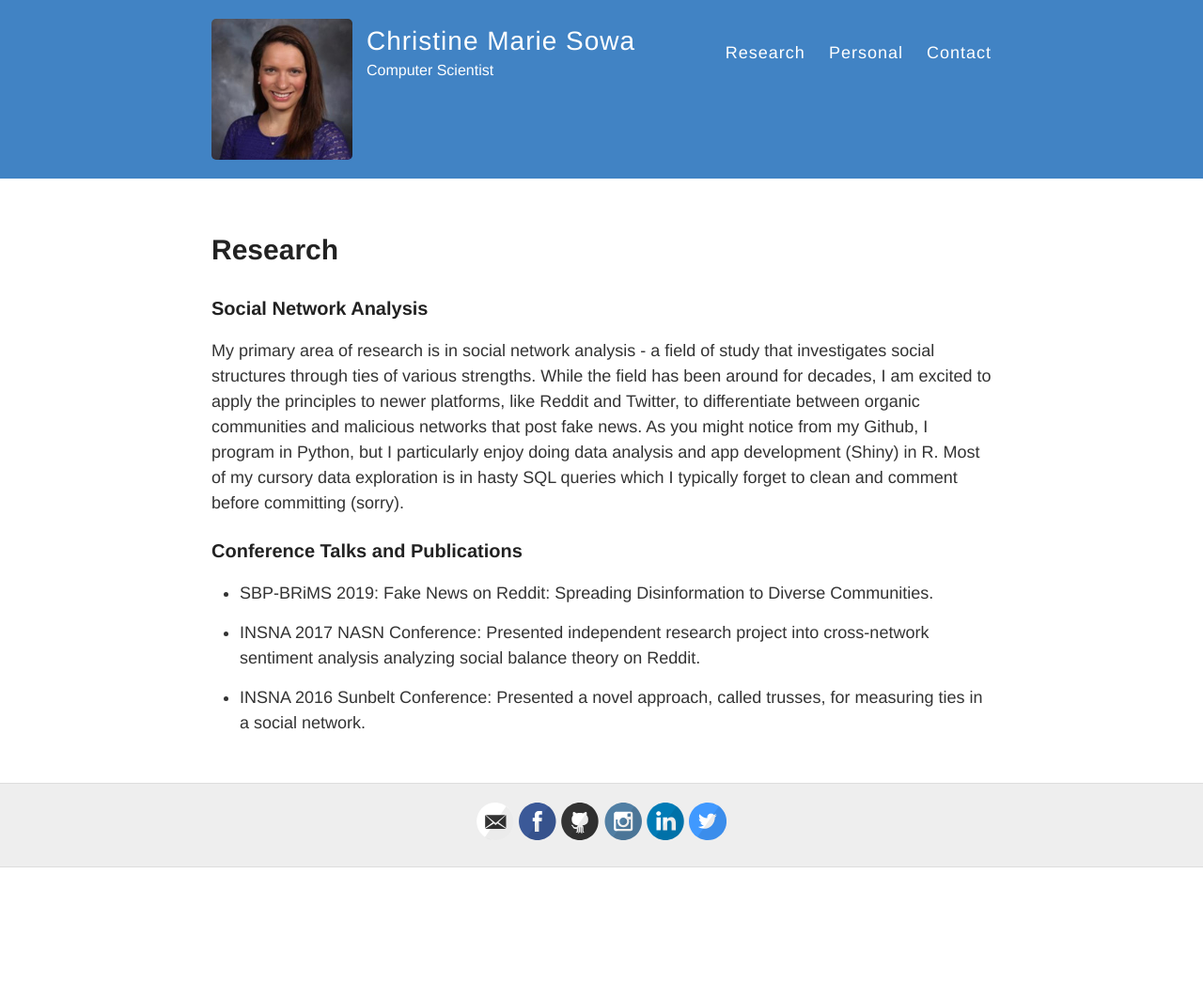
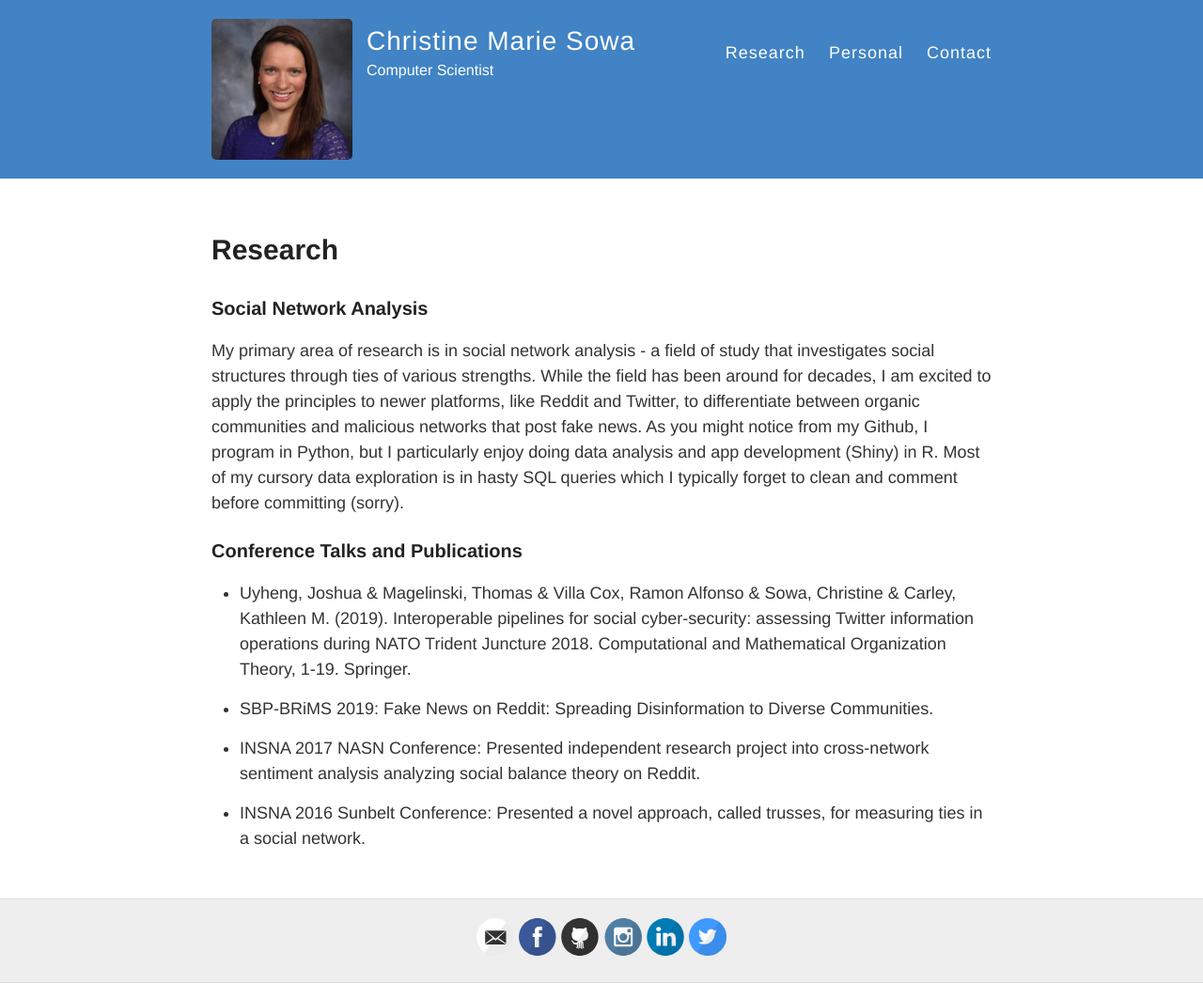
Before and after one commit to christine-lepird/christine-lepird.github.io, a Jekyll site: the page built from research.md, in a window 1280 px wide. Shown: the whole page at 94% size. Built offline with Jekyll 4.4.1, drawn with Linux system fonts in a browser that asks for light colours; before the commit the page ends 923 px from its top, so only the background shows below that.

Commit message:
Update research.md

```diff
--- a/research.md
+++ b/research.md
@@ -10,6 +10,8 @@ permalink: /research/
 My primary area of research is in social network analysis - a field of study that investigates social structures through ties of various strengths. While the field has been around for decades, I am excited to apply the principles to newer platforms, like Reddit and Twitter, to differentiate between organic communities and malicious networks that post fake news. As you might notice from my Github, I program in Python, but I particularly enjoy doing data analysis and app development (Shiny) in R. Most of my cursory data exploration is in hasty SQL queries which I typically forget to clean and comment before committing (sorry).
 
 ### Conference Talks and Publications
+* Uyheng, Joshua & Magelinski, Thomas & Villa Cox, Ramon Alfonso & Sowa, Christine & Carley, Kathleen M. (2019). Interoperable pipelines for social cyber-security: assessing Twitter information operations during NATO Trident Juncture 2018. Computational and Mathematical Organization Theory, 1-19. Springer.
+
 * SBP-BRiMS 2019: Fake News on Reddit: Spreading Disinformation to Diverse Communities.
 
 * INSNA 2017 NASN Conference: Presented independent research project into cross-network sentiment analysis analyzing
```
